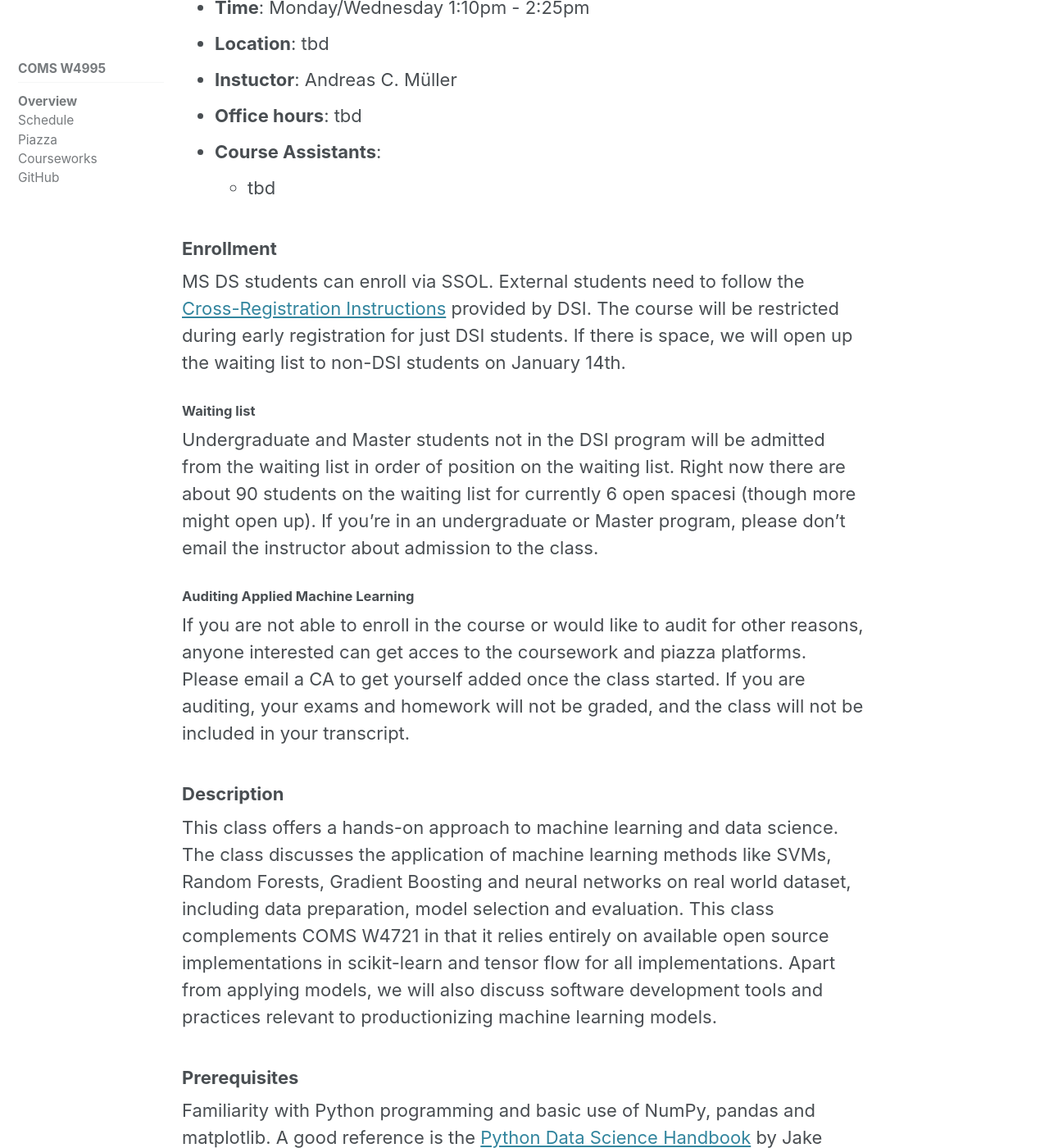
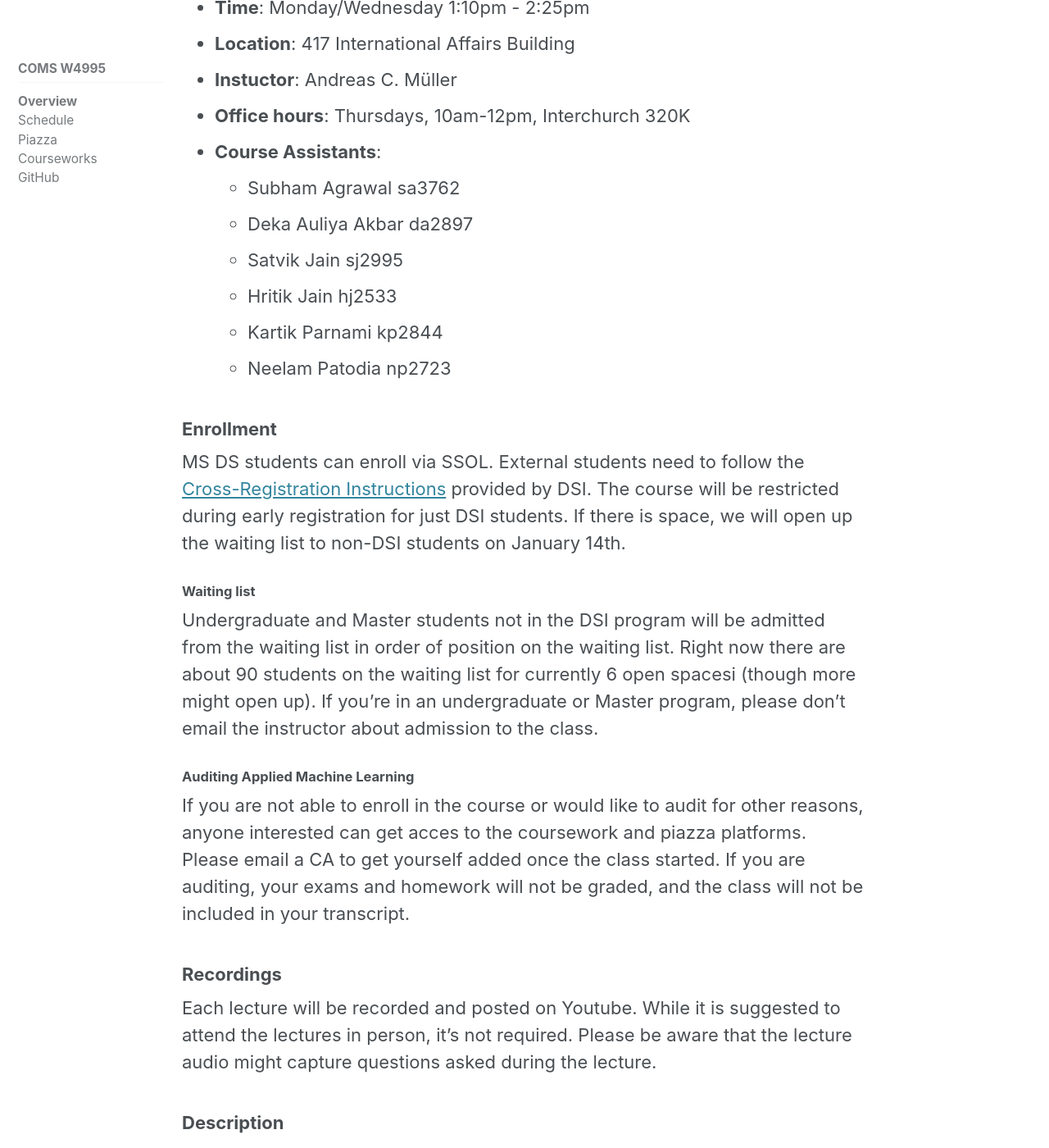
Before and after one commit to amueller/columbia-website, a Jekyll site: the page built from _comsw4995s20/home.md, in a window 1280 px wide and 1400 px high, scrolled down 226 px. Shown: the whole window at 82% size. Built offline with Jekyll 4.4.1, drawn with Linux system fonts in a browser that asks for light colours; cached includes are drawn as plain includes; nearby versions of some CDN libraries; some of the changed text lies outside the part shown.

```diff
--- a/_comsw4995s20/home.md
+++ b/_comsw4995s20/home.md
@@ -7,11 +7,16 @@ sidebar:
 ---
 
 - **Time**: Monday/Wednesday 1:10pm - 2:25pm
-- **Location**: tbd
+- **Location**: 417 International Affairs Building
 - **Instuctor**: Andreas C. Müller
-- **Office hours**: tbd
+- **Office hours**: Thursdays, 10am-12pm, Interchurch 320K
 - **Course Assistants**:
-    - tbd
+    - Subham Agrawal sa3762
+    - Deka Auliya Akbar da2897
+    - Satvik Jain sj2995
+    - Hritik Jain hj2533
+    - Kartik Parnami kp2844
+    - Neelam Patodia np2723
 
 ### Enrollment
 MS DS students can enroll via SSOL. External students need to follow the <a href="http://datascience.columbia.edu/course-inventory">
@@ -27,13 +32,18 @@ about 90 students on the waiting list for currently 6 open spacesi (though more
 might open up). If you're in an undergraduate or Master program, please don't
 email the instructor about admission to the class.
 
-
 #### Auditing Applied Machine Learning
 If you are not able to enroll in the course or would like to audit for other
 reasons, anyone interested can get acces to the coursework and piazza
 platforms. Please email a CA to get yourself added once the class started. If
 you are auditing, your exams and homework will not be graded, and the class
 will not be included in your transcript.
+
+### Recordings
+Each lecture will be recorded and posted on Youtube. While it is suggested to
+attend the lectures in person, it's not required.
+Please be aware that the lecture audio might capture questions asked during the
+lecture.
 
 ### Description
 This class offers a hands-on approach to machine learning and data science. The
--- a/_data/navigation.yml
+++ b/_data/navigation.yml
@@ -49,7 +49,7 @@ comsw4995s20:
       - title: "Schedule"
         url: /comsw4995s20/schedule/
       - title: "Piazza"
-        url: https://piazza.com/
+        url: https://piazza.com/class/k5phinua89310n#
       - title: "Courseworks"
         url: https://courseworks2.columbia.edu/courses/100944
       - title: "GitHub"
```
Also changed, not shown: other parts of _comsw4995s20/home.md (+1 -1 lines), _comsw4995s20/lectures.md (+2 -2 lines).
